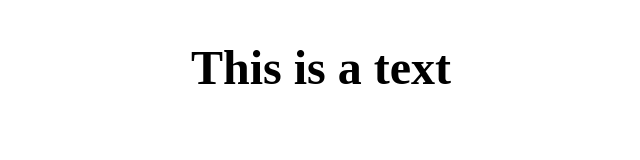
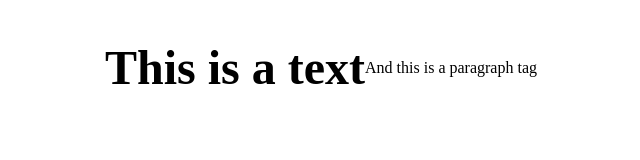
Before and after one commit to Nuccma/practise.github.io, a plain HTML site: page index.html in a window 1280 px wide. Shown: the whole page, without its empty margins (319-959 px from the left). Drawn offline with Linux system fonts and the light colour scheme.

Commit message:
added a paragraph

```diff
--- a/index.html
+++ b/index.html
@@ -8,5 +8,6 @@
 </head>
 <body>
     <h1>This is a text</h1>
+    <p>And this is a paragraph tag</p>
 </body>
 </html>
```
